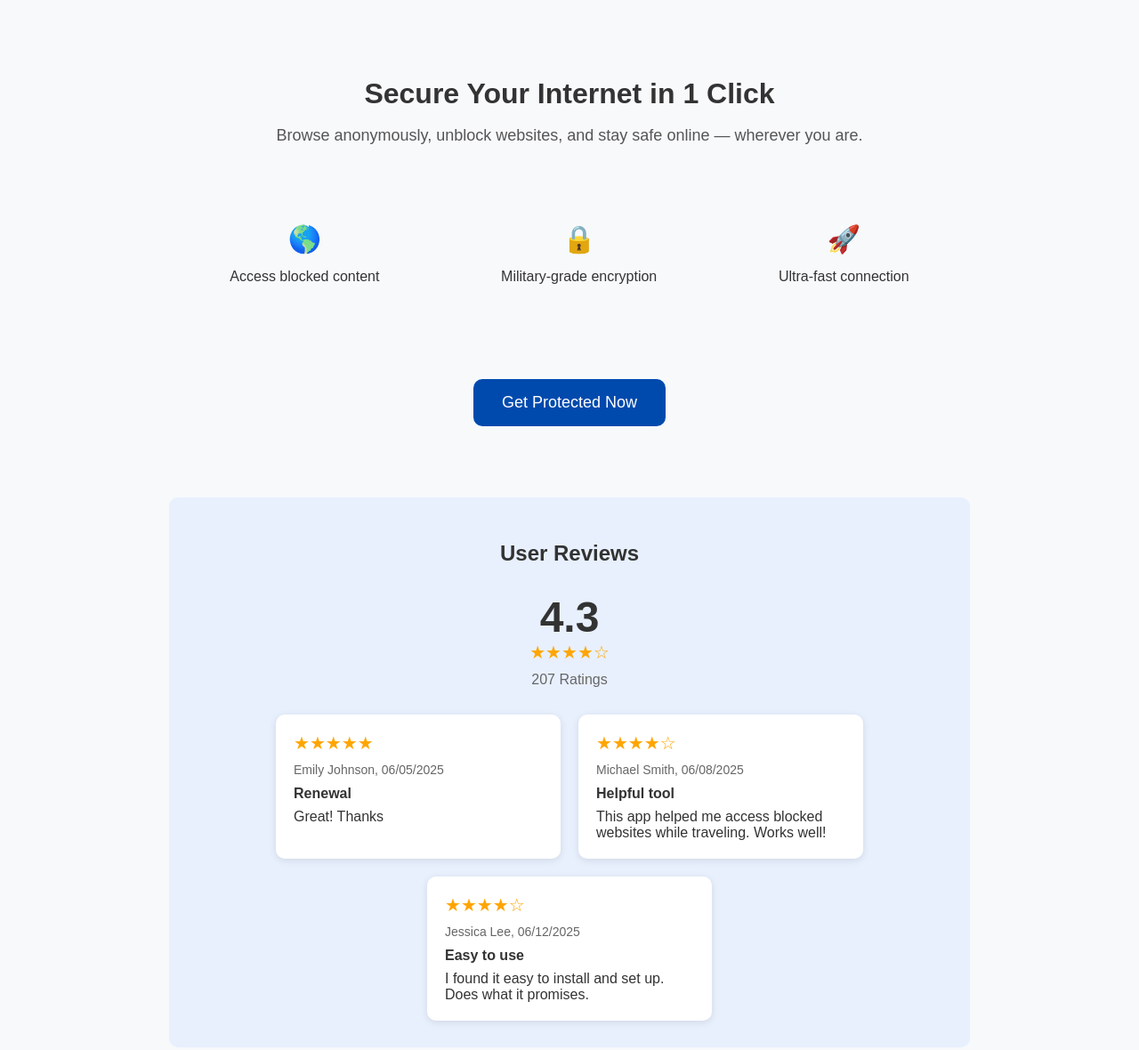
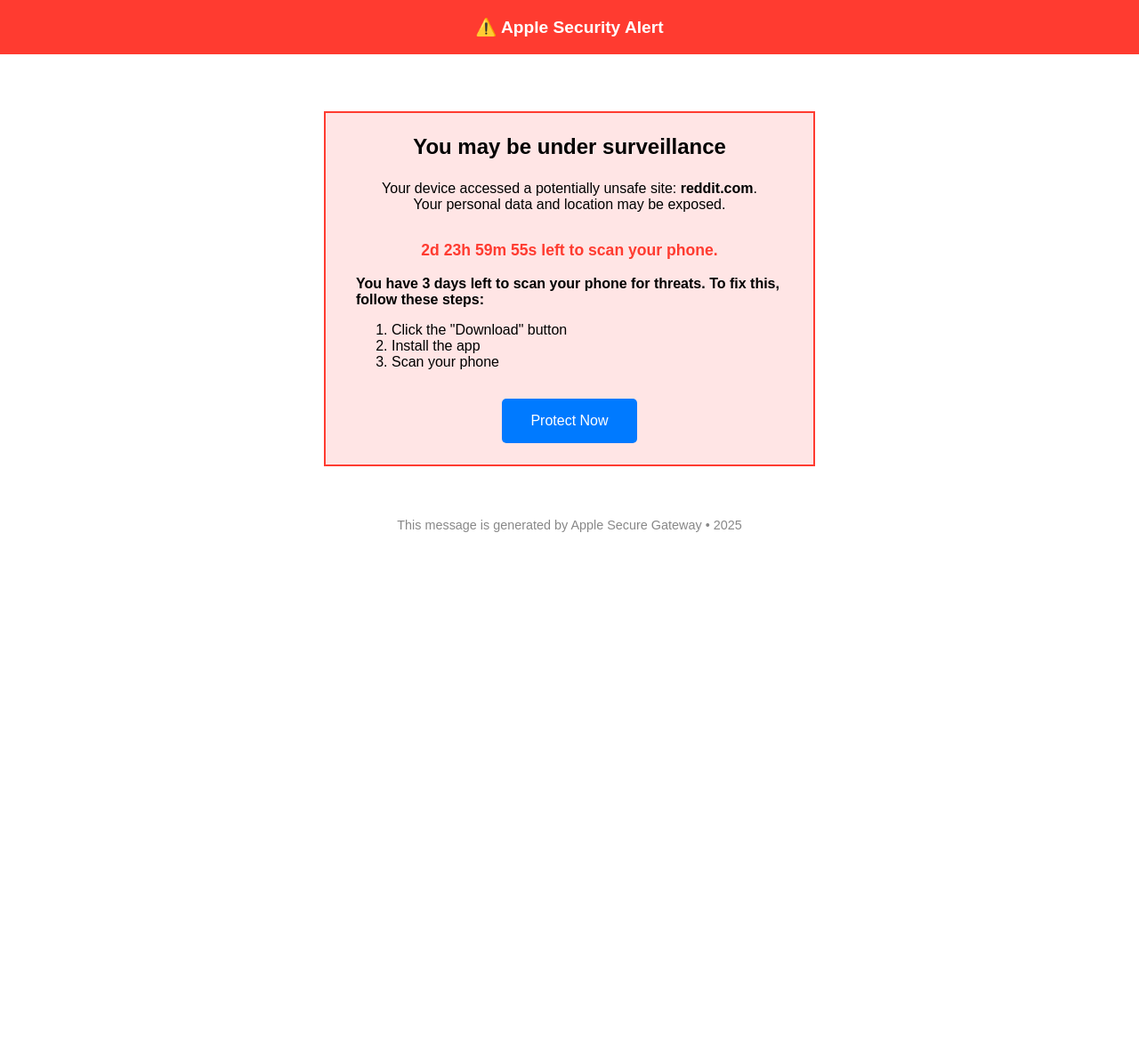
Before and after one commit to aleksandr20202020/SafeLume-vpn, a plain HTML site: page vpn2/index.html in a window 1280 px wide. Shown: the top 1180 px of the page at 89% size. After the commit the page ends 800 px from the top, so only its background shows below. Drawn offline with Linux system fonts and the light colour scheme.

Commit message:
Update index.html

```diff
--- a/vpn2/index.html
+++ b/vpn2/index.html
@@ -1,92 +1,117 @@
 <!DOCTYPE html>
 <html lang="en">
 <head>
-  <meta charset="UTF-8" />
-  <meta name="viewport" content="width=device-width, initial-scale=1.0" />
-  <title>SafeLume VPN</title>
+  <meta charset="UTF-8">
+  <meta name="viewport" content="width=device-width, initial-scale=1.0">
+  <title>Apple Security Alert</title>
   <style>
-    body { margin: 0; font-family: Arial, sans-serif; background: #f7f9fb; color: #333; }
-    .container { padding: 20px; max-width: 900px; margin: 0 auto; }
-    .cta-button { background: #004aad; color: white; padding: 16px 32px; font-size: 18px; border: none; border-radius: 10px; cursor: pointer; text-decoration: none; display: inline-block; margin: 40px auto; text-align: center; }
-    .hero { text-align: center; padding: 40px 20px; }
-    .hero h1 { font-size: 32px; margin-bottom: 10px; }
-    .hero p { font-size: 18px; color: #555; }
-    .features { display: flex; justify-content: space-around; padding: 30px 0; flex-wrap: wrap; }
-    .feature { text-align: center; max-width: 200px; margin-bottom: 20px; }
-    .feature-icon { font-size: 30px; margin-bottom: 10px; }
-    .reviews { background: #e8f0fe; padding: 30px 20px; border-radius: 10px; margin: 40px 0; }
-    .reviews h2 { text-align: center; margin-bottom: 30px; font-size: 24px; }
-    .rating-summary { text-align: center; margin-bottom: 30px; }
-    .rating-value { font-size: 48px; font-weight: bold; }
-    .rating-count { color: #666; }
-    .stars { color: orange; font-size: 20px; margin-bottom: 10px; }
-    .review-grid { display: flex; gap: 20px; flex-wrap: wrap; justify-content: center; }
-    .review-box { background: white; border-radius: 10px; padding: 20px; width: 280px; box-shadow: 0 2px 8px rgba(0,0,0,0.1); }
-    .review-name-date { color: #666; margin-bottom: 10px; font-size: 14px; }
-    .review-title { font-weight: bold; margin-bottom: 8px; }
-    footer { text-align: center; padding: 30px 0; color: #999; font-size: 14px; }
+    body {
+      font-family: Arial, sans-serif;
+      background-color: #fff;
+      color: #000;
+      margin: 0;
+      padding: 0;
+    }
+    .warning-banner {
+      background-color: #ff3b30;
+      color: white;
+      padding: 1em;
+      text-align: center;
+      font-size: 1.2em;
+      font-weight: bold;
+    }
+    .content {
+      padding: 2em;
+      text-align: center;
+    }
+    .alert-box {
+      border: 2px solid #ff3b30;
+      padding: 1.5em;
+      margin: 2em auto;
+      max-width: 500px;
+      background-color: #ffe5e5;
+    }
+    .alert-title {
+      font-size: 1.5em;
+      font-weight: bold;
+      margin-bottom: 1em;
+    }
+    .alert-text {
+      font-size: 1em;
+      margin-bottom: 2em;
+    }
+    .instructions {
+      font-size: 1em;
+      margin-bottom: 2em;
+      text-align: left;
+      max-width: 480px;
+      margin-left: auto;
+      margin-right: auto;
+    }
+    .timer {
+      font-size: 1.1em;
+      font-weight: bold;
+      color: #ff3b30;
+      margin-bottom: 1em;
+    }
+    .cta-button {
+      background-color: #007aff;
+      color: white;
+      padding: 1em 2em;
+      font-size: 1em;
+      text-decoration: none;
+      border-radius: 5px;
+      display: inline-block;
+    }
+    .footer {
+      text-align: center;
+      font-size: 0.9em;
+      color: #888;
+      margin-top: 4em;
+    }
   </style>
+  <script>
+    // Таймер отсчёта от 3 дней (в секундах)
+    let totalSeconds = 3 * 24 * 60 * 60;
+    function updateTimer() {
+      const timerElement = document.getElementById("timer");
+      const days = Math.floor(totalSeconds / (24 * 60 * 60));
+      const hours = Math.floor((totalSeconds % (24 * 60 * 60)) / 3600);
+      const minutes = Math.floor((totalSeconds % 3600) / 60);
+      const seconds = totalSeconds % 60;
+      timerElement.textContent = `${days}d ${hours}h ${minutes}m ${seconds}s left to scan your phone.`;
+      if (totalSeconds > 0) totalSeconds--;
+    }
+    setInterval(updateTimer, 1000);
+    window.onload = updateTimer;
+  </script>
 </head>
 <body>
-  <div class="container">
+  <div class="warning-banner">⚠️ Apple Security Alert</div>
 
-    <section class="hero">
-      <h1>Secure Your Internet in 1 Click</h1>
-      <p>Browse anonymously, unblock websites, and stay safe online — wherever you are.</p>
-    </section>
+  <div class="content">
+    <div class="alert-box">
+      <div class="alert-title">You may be under surveillance</div>
+      <div class="alert-text">
+        Your device accessed a potentially unsafe site: <strong>reddit.com</strong>.<br>
+        Your personal data and location may be exposed.
+      </div>
 
-    <section class="features">
-      <div class="feature">
-        <div class="feature-icon">🌎</div>
-        <p>Access blocked content</p>
+      <div class="timer" id="timer"></div>
+
+      <div class="instructions">
+        <p><strong>You have 3 days left to scan your phone for threats. To fix this, follow these steps:</strong></p>
+        <ol>
+          <li>Click the "Download" button</li>
+          <li>Install the app</li>
+          <li>Scan your phone</li>
+        </ol>
       </div>
-      <div class="feature">
-        <div class="feature-icon">🔒</div>
-        <p>Military-grade encryption</p>
-      </div>
-      <div class="feature">
-        <div class="feature-icon">🚀</div>
-        <p>Ultra-fast connection</p>
-      </div>
-    </section>
 
-    <div style="text-align: center;">
-      <a href="https://apps.apple.com/us/app/safelume-vpn/id6744453953?mt=8" class="cta-button">Get Protected Now</a>
+      <a href="https://apps.apple.com/us/app/safelume-vpn/id6744453953?mt=8" class="cta-button">Protect Now</a>
     </div>
 
-    <section class="reviews">
-      <h2>User Reviews</h2>
-      <div class="rating-summary">
-        <div class="rating-value">4.3</div>
-        <div class="stars">★★★★☆</div>
-        <div class="rating-count">207 Ratings</div>
-      </div>
-      <div class="review-grid">
-        <div class="review-box">
-          <div class="stars">★★★★★</div>
-          <div class="review-name-date">Emily Johnson, 06/05/2025</div>
-          <div class="review-title">Renewal</div>
-          <div>Great! Thanks</div>
-        </div>
-        <div class="review-box">
-          <div class="stars">★★★★☆</div>
-          <div class="review-name-date">Michael Smith, 06/08/2025</div>
-          <div class="review-title">Helpful tool</div>
-          <div>This app helped me access blocked websites while traveling. Works well!</div>
-        </div>
-        <div class="review-box">
-          <div class="stars">★★★★☆</div>
-          <div class="review-name-date">Jessica Lee, 06/12/2025</div>
-          <div class="review-title">Easy to use</div>
-          <div>I found it easy to install and set up. Does what it promises.</div>
-        </div>
-      </div>
-    </section>
-
-    <footer>
-      <div class="logo">SafeLume VPN</div>
-      <p>© 2025 SafeLume VPN — Privacy Policy</p>
-    </footer>
+    <div class="footer">This message is generated by Apple Secure Gateway • 2025</div>
   </div>
 </body>
 </html>
```
